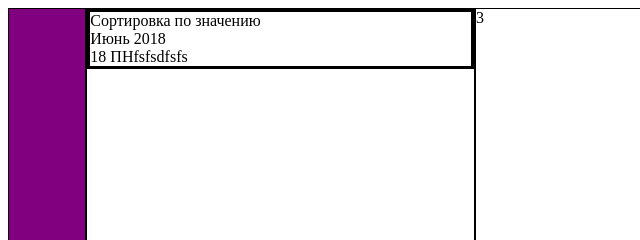
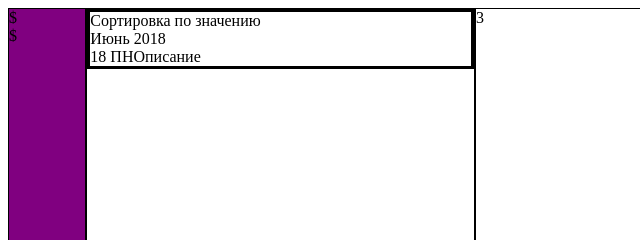
Before and after one commit to Kaj1rr/WEB, a plain HTML site: page Project/index.html in a window 1280 px wide. Shown: the top 240 px of the page, 0-640 px from the left. Drawn offline with Linux system fonts and the light colour scheme.

Commit message:
Update index.html

```diff
--- a/Project/index.html
+++ b/Project/index.html
@@ -9,15 +9,15 @@
 <body>
     <div class="add">
         <section class="sidebar">
-            <div class = "sidebar_icon"></div>
-            <div class = "sidebar_icon"></div>
+            <div class = "sidebar_icon">$</div>
+            <div class = "sidebar_icon">$</div>
         </section>
         <section class = "navbar">
             <div class = "search"> Сортировка по значению
                 <div class = "date"> Июнь 2018 </div>
                 <div class = "discription">
                     <div class = "discription__date"> 18 ПН</div>
-                    <div class = "discription__text"> fsfsdfsfs</div>
+                    <div class = "discription__text"> Описание</div>
                 </div>
             </div>
         </section>
```
